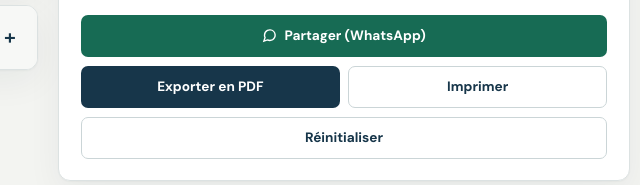
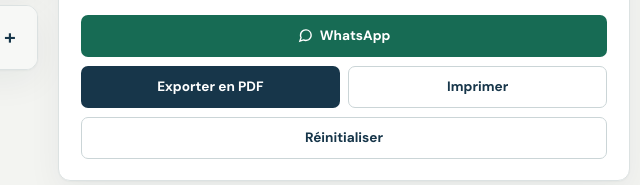
Before and after one commit to dadliltim/frais_tpi.ma, a plain HTML site: page index.html in a window 1280 px wide. Shown: the part 1034-1219 px from the top of the page, 628-1268 px from the left. Drawn offline with Linux system fonts and the light colour scheme.

Commit message:
maj wapp

```diff
--- a/index.html
+++ b/index.html
@@ -1063,7 +1063,7 @@ button:focus-visible, input:focus-visible, select:focus-visible, textarea:focus-
           <div class="meta"><div id="mPrix"></div><div id="mEcheance"></div></div>
           <div id="lines"></div>
           <div class="acts">
-            <button class="btn btn-whatsapp span2" id="btnShare" type="button"><svg width="15" height="15" viewBox="0 0 24 24" fill="none" stroke="currentColor" stroke-width="2.2"><path d="M21 11.5a8.38 8.38 0 0 1-.9 3.8 8.5 8.5 0 0 1-7.6 4.7 8.38 8.38 0 0 1-3.8-.9L3 21l1.9-5.7a8.38 8.38 0 0 1-.9-3.8 8.5 8.5 0 0 1 4.7-7.6 8.38 8.38 0 0 1 3.8-.9h.5a8.48 8.48 0 0 1 8 8v.5z"/></svg> Partager (WhatsApp)</button>
+            <button class="btn btn-whatsapp span2" id="btnShare" type="button"><svg width="15" height="15" viewBox="0 0 24 24" fill="none" stroke="currentColor" stroke-width="2.2"><path d="M21 11.5a8.38 8.38 0 0 1-.9 3.8 8.5 8.5 0 0 1-7.6 4.7 8.38 8.38 0 0 1-3.8-.9L3 21l1.9-5.7a8.38 8.38 0 0 1-.9-3.8 8.5 8.5 0 0 1 4.7-7.6 8.38 8.38 0 0 1 3.8-.9h.5a8.48 8.48 0 0 1 8 8v.5z"/></svg>WhatsApp</button>
             <button class="btn btn-primary" id="btnPdf" type="button">Exporter en PDF</button>
             <button class="btn btn-outline" id="btnPrint" type="button">Imprimer</button>
             <button class="btn btn-outline span2" id="btnReset" type="button">Réinitialiser</button>
```
